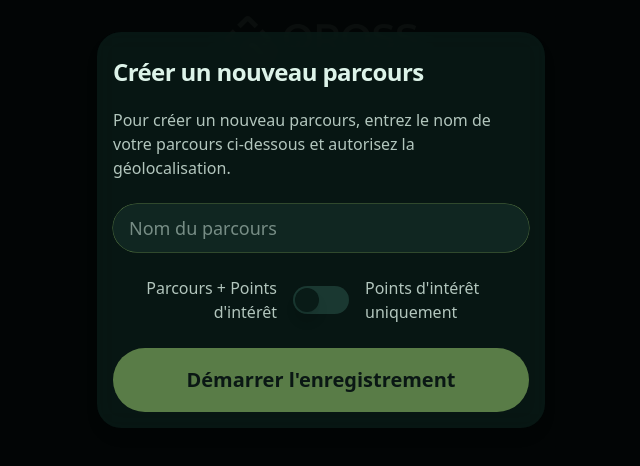
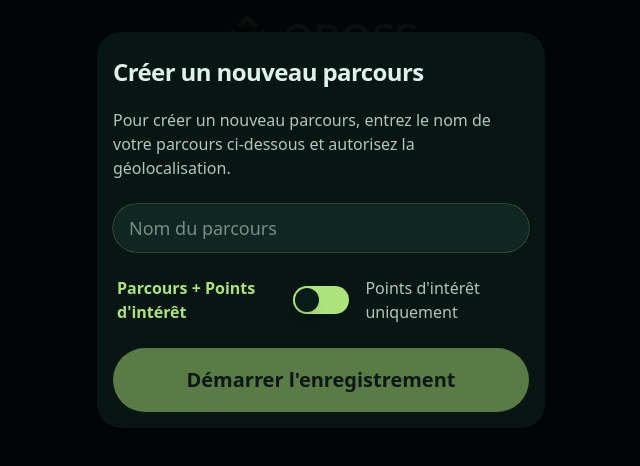
Before and after one commit to frenchpol/qross, a React (Vite) app: page / in a window 1280 px wide. Shown: the top 466 px of the page, without its empty margins (319-959 px from the left). Built offline with nearby package versions, Linux system fonts and the light colour scheme; no server answers.

Commit message:
Fix toggle button styling

```diff
--- a/src/components/NewTrackDialog.tsx
+++ b/src/components/NewTrackDialog.tsx
@@ -56,22 +56,24 @@ export const NewTrackDialog = ({ onClose }: NewTrackDialogProps) => {
             />
           </div>
           <div className="flex items-center justify-between space-x-4 px-1">
-            <div className="flex-1 text-right">
-              <Label htmlFor="poi-only" className="text-sm md:text-base text-foreground/80">
-                Parcours + Points d'intérêt
-              </Label>
-            </div>
+            <Label
+              htmlFor="poi-only"
+              className={`text-sm md:text-base ${!poiOnly ? 'text-[#ace47c] font-bold' : 'text-foreground/80'}`}
+            >
+              Parcours + Points d'intérêt
+            </Label>
             <Switch
               id="poi-only"
               checked={poiOnly}
               onCheckedChange={setPoiOnly}
-              className="data-[state=checked]:bg-[#ace47c] data-[state=unchecked]:bg-muted"
+              className="data-[state=checked]:bg-[#ace47c] data-[state=unchecked]:bg-[#ace47c]"
             />
-            <div className="flex-1">
-              <Label htmlFor="poi-only" className="text-sm md:text-base text-foreground/80">
-                Points d'intérêt uniquement
-              </Label>
-            </div>
+            <Label
+              htmlFor="poi-only"
+              className={`text-sm md:text-base ${poiOnly ? 'text-[#ace47c] font-bold' : 'text-foreground/80'}`}
+            >
+              Points d'intérêt uniquement
+            </Label>
           </div>
           <div className="flex justify-center">
             <Button
```
